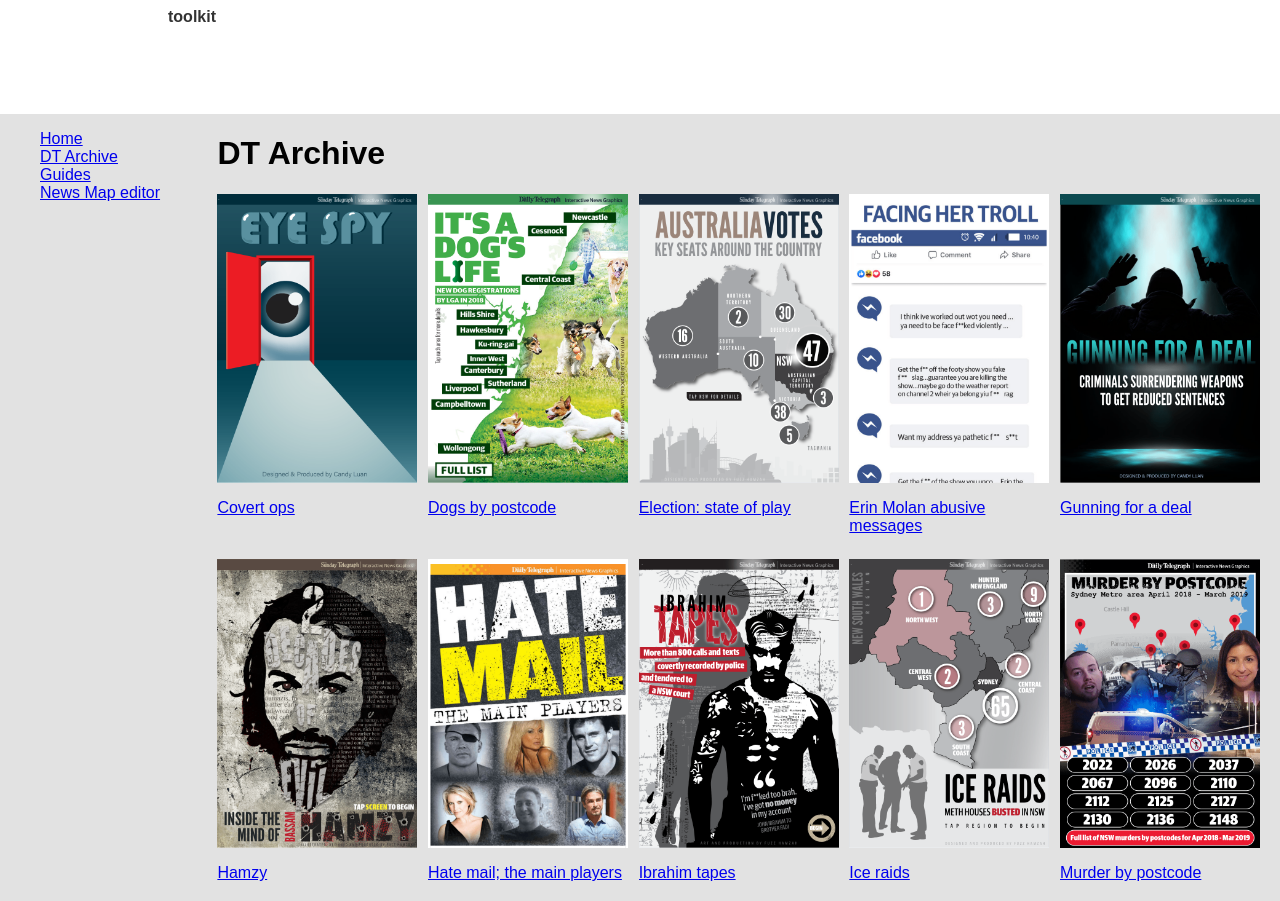
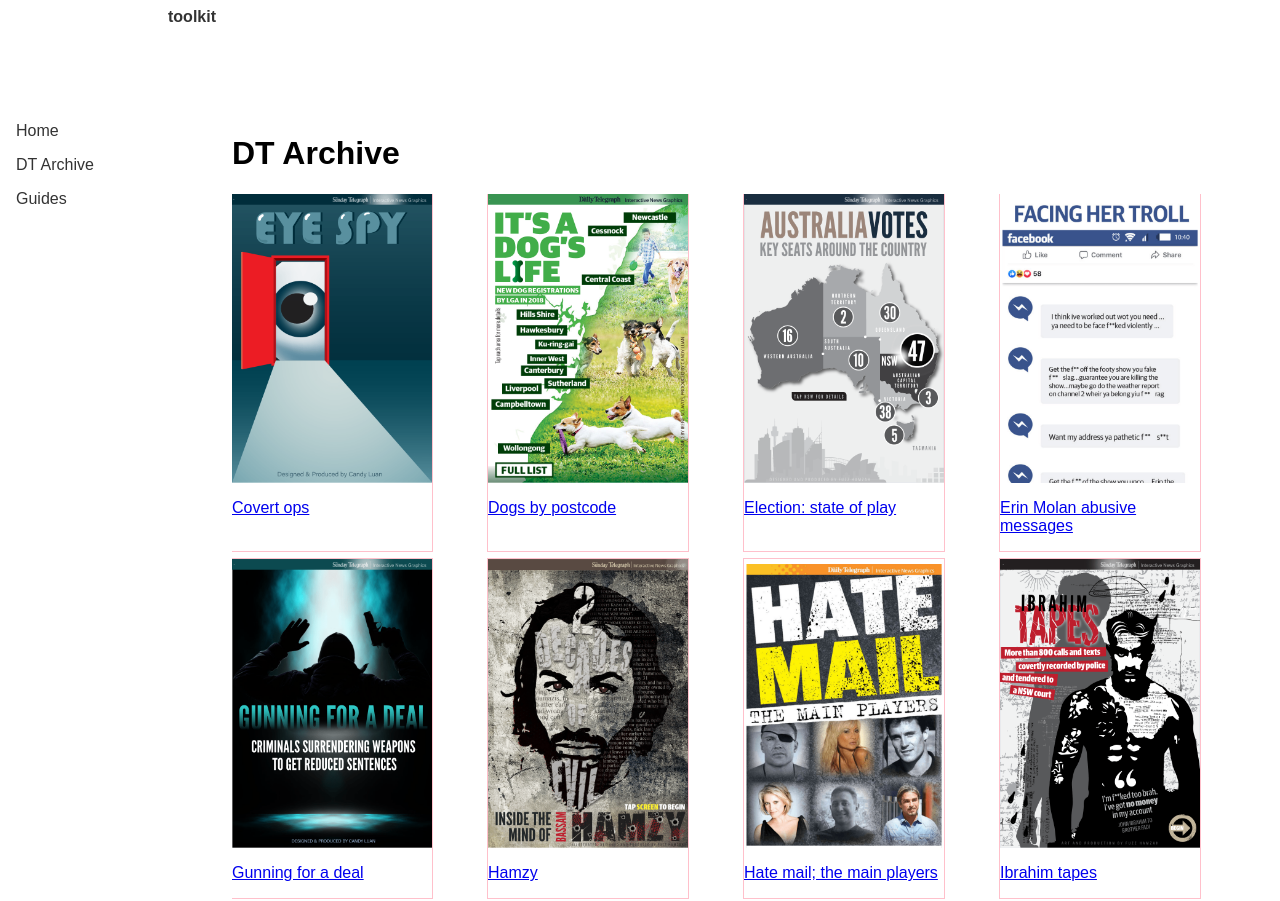
Before and after one commit to martin-banks/dt-digital-toolkit-site, a Gatsby site: page /dt-archive in a window 1280 px wide. Shown: the top 901 px of the page. Built offline with nearby package versions, Linux system fonts and the light colour scheme; Gatsby itself is replaced by a stand-in of ours.

Commit message:
layout tweaks

```diff
--- a/src/components/layout.js
+++ b/src/components/layout.js
@@ -18,7 +18,7 @@ import "./layout.css"
 const Content = Styled.div`
   display: grid;
   grid-template-columns: 200px 1fr;
-  background: #e2e2e2;
+  // background: #e2e2e2;
   margin: 0 auto;
   // max-width: 1200px;
 
@@ -44,7 +44,7 @@ const Layout = ({ children }) => {
           style={{
             // margin: `0 auto`,
             // maxWidth: 1200,
-            padding: `0px 1.0875rem 1.45rem`,
+            padding: `2rem`,
             paddingTop: 0,
           }}
         >
--- a/src/components/nav.js
+++ b/src/components/nav.js
@@ -1,6 +1,28 @@
 import React, { Component } from 'react'
-import styled from 'styled-components'
+import Styled from 'styled-components'
 import { Link } from 'gatsby'
+
+const Nav = Styled.nav`
+  // background: #333;
+  & a {
+    color: #333;
+    text-decoration: none;
+    &:hover {
+      // color: #eee;
+    };
+  };
+  & ul {
+    padding: 0;
+    margin: 0;
+  };
+  & li {
+    padding: 0.5rem 1rem;
+    margin: 0;
+    &:hover {
+      background: #ccc;
+    }
+  };
+`
 
 
 export default class extends Component {
@@ -10,22 +32,14 @@ export default class extends Component {
 
   render () {
     return (<>
-      <nav>
+      <Nav>
         <ul>
-          <li>
-            <Link to={ '/' }>Home</Link>
-          </li>
-          <li>
-            <Link to={ '/dt-archive' }>DT Archive</Link>
-          </li>
-          <li>
-            <Link to={ '/guides' }>Guides</Link>
-          </li>
-          <li>
-            <Link to={ '/editors/news-map' }>News Map editor</Link>
-          </li>
+          <Link to={ '/' }><li>Home</li></Link>
+          <Link to={ '/dt-archive' }><li>DT Archive</li></Link>
+          <Link to={ '/guides' }><li>Guides</li></Link>
+          {/* <Link to={ '/editors/news-map' }><li>News Map editor</li></Link> */}
         </ul>
-      </nav>
+      </Nav>
 
     </>)
   }
--- a/src/pages/dt-archive.js
+++ b/src/pages/dt-archive.js
@@ -14,6 +14,8 @@ const ProjectGrid = Styled.div`
 `
 
 const Project = Styled.div`
+  outline; solid 2px purple;
+  outline: solid 1px pink;
   max-width: 200px;
   & > img {
     width: 100%;
```
